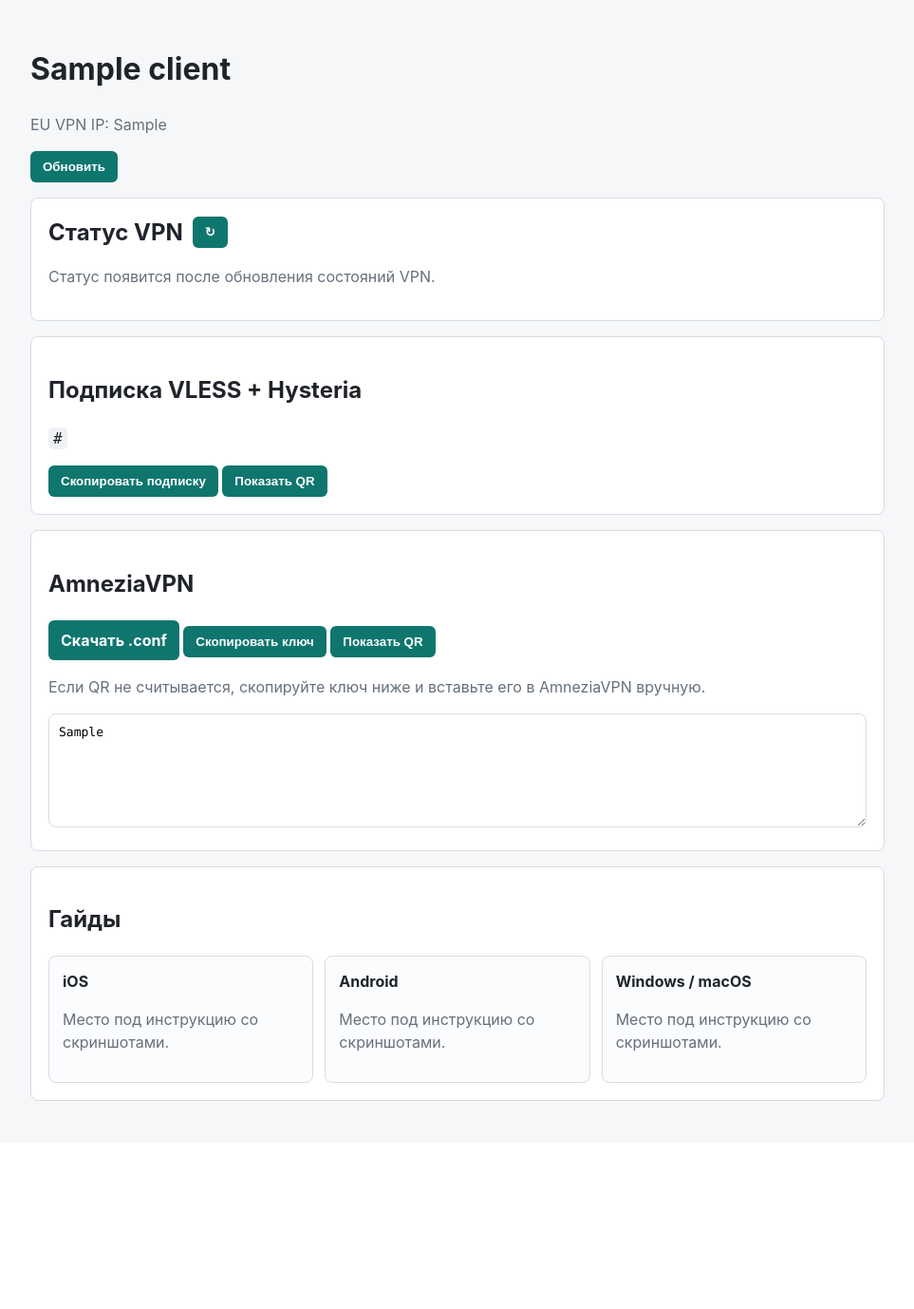
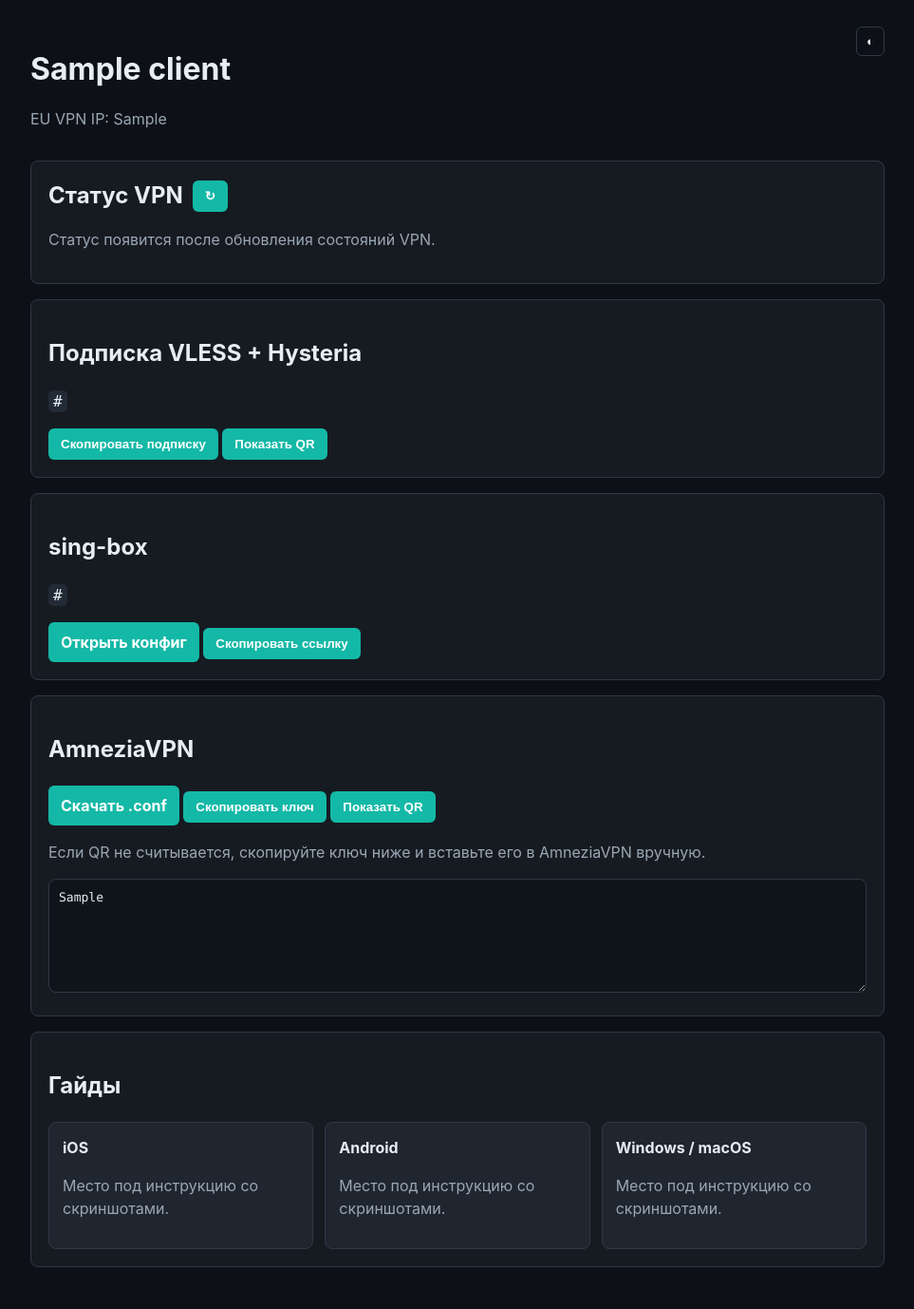
Before and after one commit to nevrozzkie/AutoVPN, a FastAPI app: template app/templates/client_page.html in a window 1280 px wide. Shown: the whole page at 95% size, without its empty margins (158-1121 px from the left). Before the commit the page ends 1159 px from the top, so only its background shows below. Run offline with FastAPI, Linux system fonts and the light colour scheme; the template is opened without the code that fills it: most values are stand-ins (such as "Sample title", 1, 10 or a date in 2020); some libraries are stand-ins or nearby versions.

Commit message:
Add theme sing-box and protocol pings

```diff
--- a/app/main.py
+++ b/app/main.py
@@ -6,7 +6,7 @@ from io import BytesIO
 from zoneinfo import ZoneInfo
 
 from fastapi import BackgroundTasks, Depends, FastAPI, Form, HTTPException, Request, status
-from fastapi.responses import HTMLResponse, PlainTextResponse, RedirectResponse, Response
+from fastapi.responses import HTMLResponse, JSONResponse, PlainTextResponse, RedirectResponse, Response
 from fastapi.security import HTTPBasic, HTTPBasicCredentials
 from fastapi.templating import Jinja2Templates
 
@@ -62,7 +62,7 @@ from app.runtime_config import (
     eu_ssh_user,
 )
 from app.stats import format_bytes, refresh_client_stats
-from app.subscriptions import build_subscription
+from app.subscriptions import build_sing_box_subscription, build_subscription
 
 app = FastAPI(title="AutoVPN")
 templates = Jinja2Templates(directory="app/templates")
@@ -619,6 +619,17 @@ def subscription(token: str) -> PlainTextResponse:
     return PlainTextResponse(build_subscription(client, current_ip))
 
 
+@app.get("/sing-box/{token}", response_class=JSONResponse)
+def sing_box_subscription(token: str) -> JSONResponse:
+    client = get_client_by_token(token)
+    if not client or not client["enabled"]:
+        raise HTTPException(status_code=status.HTTP_404_NOT_FOUND)
+    current_ip = get_setting("current_ip")
+    if not current_ip:
+        raise HTTPException(status_code=status.HTTP_503_SERVICE_UNAVAILABLE)
+    return JSONResponse(build_sing_box_subscription(client, current_ip))
+
+
 @app.get("/client/{token}", response_class=HTMLResponse)
 async def client_page(request: Request, token: str) -> HTMLResponse:
     client = get_client_by_token(token)
@@ -638,6 +649,7 @@ async def client_page(request: Request, token: str) -> HTMLResponse:
             "protocol_status_available": bool(get_setting("protocol.vless.last_checked_at")),
             "base_url": base_url,
             "subscription_url": f"{base_url}/sub/{client['token']}",
+            "sing_box_subscription_url": f"{base_url}/sing-box/{client['token']}",
             "amnezia_url": f"{base_url}/amnezia/{client['token']}",
             "amnezia_vpn_key": get_amnezia_vpn_key(client, current_ip),
             "amnezia_qr_url": f"{base_url}/client/{client['token']}/amnezia.qr",
--- a/app/protocol_status.py
+++ b/app/protocol_status.py
@@ -4,7 +4,7 @@ import asyncio
 
 from app.config import settings
 from app.db import get_setting, now_iso, set_setting
-from app.health import tcp_check
+from app.health import ProbeResult, tcp_probe, udp_probe
 
 
 PROTOCOLS = [
@@ -25,6 +25,7 @@ def get_protocol_statuses() -> list[dict[str, str | int | bool | None]]:
                 "last_checked_at": get_setting(f"protocol.{key}.last_checked_at"),
                 "last_ok_at": get_setting(f"protocol.{key}.last_ok_at"),
                 "failed_since": get_setting(f"protocol.{key}.failed_since"),
+                "ping_ms": _get_ping_ms(key),
             }
         )
     return statuses
@@ -32,16 +33,14 @@ def get_protocol_statuses() -> list[dict[str, str | int | bool | None]]:
 
 async def refresh_protocol_statuses(current_ip: str) -> list[dict[str, str | int | bool | None]]:
     checked_at = now_iso()
-    check_tasks = []
+    check_tasks: list[asyncio.Task[ProbeResult] | None] = []
     for protocol in PROTOCOLS:
         port = protocol["port"]
-        if (
-            current_ip
-            and protocol["enabled"]
-            and port is not None
-            and not protocol.get("udp")
-        ):
-            check_tasks.append(tcp_check(current_ip, int(port)))
+        if current_ip and protocol["enabled"] and port is not None:
+            if protocol.get("udp"):
+                check_tasks.append(asyncio.create_task(udp_probe(current_ip, int(port))))
+            else:
+                check_tasks.append(asyncio.create_task(tcp_probe(current_ip, int(port))))
         else:
             check_tasks.append(None)
 
@@ -54,24 +53,22 @@ async def refresh_protocol_statuses(current_ip: str) -> list[dict[str, str | int
     for index, protocol in enumerate(PROTOCOLS):
         key = protocol["key"]
         if check_tasks[index] is None:
-            if protocol.get("udp") and current_ip:
-                status = "CONFIGURED_UDP"
-                set_setting(f"protocol.{key}.last_checked_at", checked_at)
-                set_setting(f"protocol.{key}.last_ok_at", checked_at)
-                set_setting(f"protocol.{key}.failed_since", "")
-            else:
-                status = "NOT_CONFIGURED" if not protocol["enabled"] else "UNKNOWN"
+            status = "NOT_CONFIGURED" if not protocol["enabled"] else "UNKNOWN"
+            set_setting(f"protocol.{key}.ping_ms", "")
         else:
             result = results[result_index]
             result_index += 1
-            ok = bool(result) if not isinstance(result, Exception) else False
+            ok = result.ok if isinstance(result, ProbeResult) else False
             status = "OK" if ok else "FAILED"
             set_setting(f"protocol.{key}.last_checked_at", checked_at)
             if ok:
                 set_setting(f"protocol.{key}.last_ok_at", checked_at)
                 set_setting(f"protocol.{key}.failed_since", "")
-            elif not get_setting(f"protocol.{key}.failed_since"):
-                set_setting(f"protocol.{key}.failed_since", checked_at)
+                set_setting(f"protocol.{key}.ping_ms", str(result.latency_ms or ""))
+            else:
+                if not get_setting(f"protocol.{key}.failed_since"):
+                    set_setting(f"protocol.{key}.failed_since", checked_at)
+                set_setting(f"protocol.{key}.ping_ms", "")
         set_setting(f"protocol.{key}.status", status)
         statuses.append(
             {
@@ -80,6 +77,15 @@ async def refresh_protocol_statuses(current_ip: str) -> list[dict[str, str | int
                 "last_checked_at": get_setting(f"protocol.{key}.last_checked_at"),
                 "last_ok_at": get_setting(f"protocol.{key}.last_ok_at"),
                 "failed_since": get_setting(f"protocol.{key}.failed_since"),
+                "ping_ms": _get_ping_ms(key),
             }
         )
     return statuses
+
+
+def _get_ping_ms(key: str) -> int | None:
+    value = get_setting(f"protocol.{key}.ping_ms")
+    try:
+        return int(value) if value else None
+    except ValueError:
+        return None
--- a/app/templates/client_page.html
+++ b/app/templates/client_page.html
@@ -3,13 +3,51 @@
   <head>
     <meta charset="utf-8">
     <meta name="viewport" content="width=device-width, initial-scale=1">
+    <script>
+      (function () {
+        const saved = localStorage.getItem("autovpn-theme");
+        document.documentElement.dataset.theme = saved || "dark";
+      })();
+    </script>
     <title>{{ client.name }} · AutoVPN</title>
     <style>
+      :root {
+        color-scheme: light;
+        --bg: #f6f7f9;
+        --panel: #ffffff;
+        --panel-soft: #fbfcfd;
+        --border: #d7dce2;
+        --text: #20242a;
+        --muted: #66707c;
+        --accent: #0f766e;
+        --accent-hover: #115e59;
+        --ok: #047857;
+        --warn: #b45309;
+        --bad: #b91c1c;
+        --code-bg: #eef1f5;
+        --input-bg: #ffffff;
+      }
+      :root[data-theme="dark"] {
+        color-scheme: dark;
+        --bg: #0d1117;
+        --panel: #161b22;
+        --panel-soft: #1f2630;
+        --border: #303844;
+        --text: #e6edf3;
+        --muted: #9aa7b4;
+        --accent: #14b8a6;
+        --accent-hover: #2dd4bf;
+        --ok: #34d399;
+        --warn: #fbbf24;
+        --bad: #f87171;
+        --code-bg: #222a35;
+        --input-bg: #0f141b;
+      }
       body {
         margin: 0;
         font: 16px/1.5 -apple-system, BlinkMacSystemFont, "Segoe UI", sans-serif;
-        background: #f6f7f9;
-        color: #20242a;
+        background: var(--bg);
+        color: var(--text);
       }
       main {
         max-width: 900px;
@@ -17,14 +55,14 @@
         padding: 28px;
       }
       section {
-        background: #fff;
-        border: 1px solid #d7dce2;
+        background: var(--panel);
+        border: 1px solid var(--border);
         border-radius: 8px;
         padding: 18px;
         margin: 16px 0;
       }
       code {
-        background: #eef1f5;
+        background: var(--code-bg);
         border-radius: 5px;
         padding: 2px 5px;
         overflow-wrap: anywhere;
@@ -33,24 +71,27 @@
         display: inline-block;
         border: 0;
         border-radius: 6px;
-        background: #0f766e;
+        background: var(--accent);
         color: #fff;
         padding: 9px 13px;
         font-weight: 650;
         text-decoration: none;
         cursor: pointer;
       }
-      .muted { color: #66707c; }
+      button:hover, a.button:hover {
+        background: var(--accent-hover);
+      }
+      .muted { color: var(--muted); }
       .status-grid {
         display: grid;
         grid-template-columns: repeat(auto-fit, minmax(190px, 1fr));
         gap: 10px;
       }
       .status {
-        border: 1px solid #d7dce2;
+        border: 1px solid var(--border);
         border-radius: 8px;
         padding: 12px;
-        background: #fbfcfd;
+        background: var(--panel-soft);
       }
       .status strong {
         display: block;
@@ -64,9 +105,9 @@
       .section-title h2 {
         margin: 0;
       }
-      .ok { color: #047857; font-weight: 650; }
-      .warn { color: #b45309; font-weight: 650; }
-      .bad { color: #b91c1c; font-weight: 650; }
+      .ok { color: var(--ok); font-weight: 650; }
+      .warn { color: var(--warn); font-weight: 650; }
+      .bad { color: var(--bad); font-weight: 650; }
       .qr {
         display: none;
         margin-top: 16px;
@@ -84,28 +125,52 @@
         gap: 12px;
       }
       .guide {
-        border: 1px solid #d7dce2;
+        border: 1px solid var(--border);
         border-radius: 8px;
         padding: 14px;
-        background: #fbfcfd;
+        background: var(--panel-soft);
       }
       textarea {
         width: 100%;
         box-sizing: border-box;
         min-height: 120px;
-        border: 1px solid #d7dce2;
+        border: 1px solid var(--border);
         border-radius: 8px;
         padding: 10px;
         font: 13px/1.4 ui-monospace, SFMono-Regular, Menlo, Consolas, monospace;
         resize: vertical;
+        background: var(--input-bg);
+        color: var(--text);
+      }
+      .page-top {
+        display: flex;
+        align-items: flex-start;
+        justify-content: space-between;
+        gap: 16px;
+      }
+      .page-top h1 {
+        margin-bottom: 0;
+      }
+      .theme-toggle {
+        background: transparent;
+        border: 1px solid var(--border);
+        color: var(--text);
+        padding: 7px 10px;
+      }
+      .theme-toggle:hover {
+        background: var(--panel-soft);
       }
     </style>
   </head>
   <body>
     <main>
-      <h1>{{ client.name }}</h1>
-      <p class="muted">EU VPN IP: {{ current_ip }}</p>
-      <button type="button" onclick="location.reload()">Обновить</button>
+      <div class="page-top">
+        <div>
+          <h1>{{ client.name }}</h1>
+          <p class="muted">EU VPN IP: {{ current_ip }}</p>
+        </div>
+        <button class="theme-toggle" type="button" onclick="toggleTheme()" title="Переключить тему">◐</button>
+      </div>
 
       {% if protocol_status_available %}
         <section>
@@ -128,6 +193,9 @@
                 {% endif %}
                 {% if protocol.last_checked_at %}
                   <br><span class="muted">Проверено: {{ protocol.last_checked_at|msk }}</span>
+                {% endif %}
+                {% if protocol.ping_ms %}
+                  <br><span class="muted">Пинг: {{ protocol.ping_ms }} мс</span>
                 {% endif %}
                 {% if protocol.failed_since %}
                   <br><span class="bad">Проблема с: {{ protocol.failed_since|msk }}</span>
@@ -156,6 +224,13 @@
         <div id="subscription-qr" class="qr">
           <img src="/client/{{ client.token }}/subscription.qr" alt="Subscription QR">
         </div>
+      </section>
+
+      <section>
+        <h2>sing-box</h2>
+        <p><code>{{ sing_box_subscription_url }}</code></p>
+        <a class="button" href="{{ sing_box_subscription_url }}">Открыть конфиг</a>
+        <button type="button" onclick="navigator.clipboard.writeText('{{ sing_box_subscription_url }}')">Скопировать ссылку</button>
       </section>
 
       <section>
@@ -188,5 +263,13 @@
         </div>
       </section>
     </main>
+    <script>
+      function toggleTheme() {
+        const current = document.documentElement.dataset.theme === "dark" ? "dark" : "light";
+        const next = current === "dark" ? "light" : "dark";
+        document.documentElement.dataset.theme = next;
+        localStorage.setItem("autovpn-theme", next);
+      }
+    </script>
   </body>
 </html>
```
Also changed, not shown: app/health.py (+42 -3 lines), app/subscriptions.py (+75 -0 lines), app/templates/base.html (+68 -8 lines), app/templates/dashboard.html (+8 -0 lines), app/templates/install.html (deleted, +0 -78 lines), tests/test_protocol_status.py (+38 -6 lines), tests/test_subscriptions.py (+24 -1 lines).
